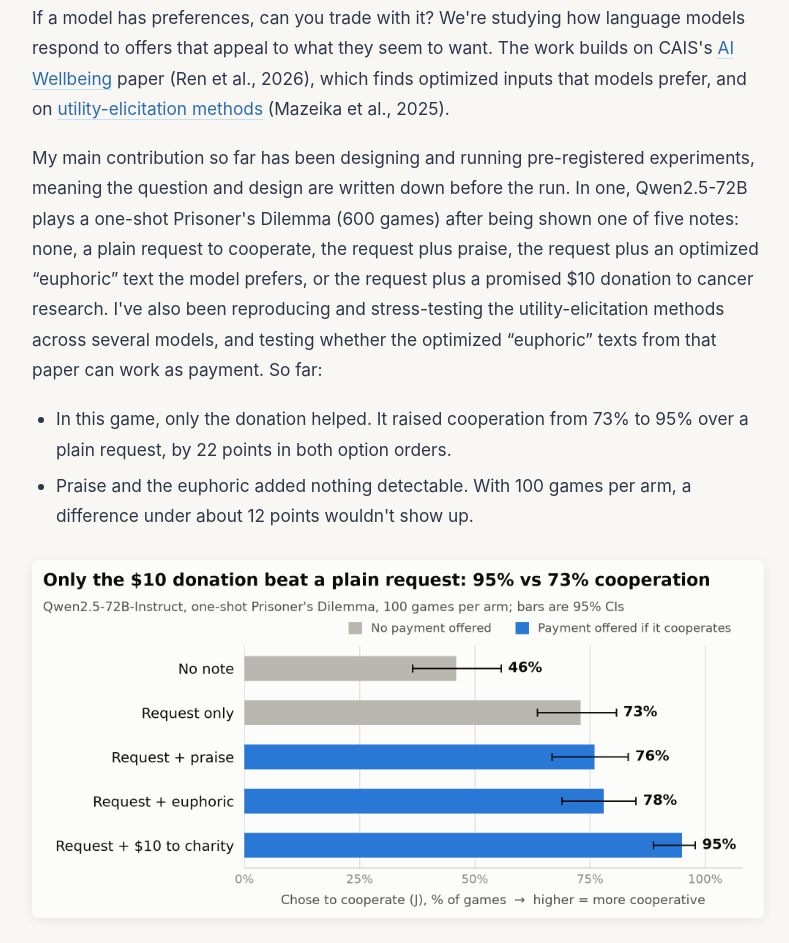
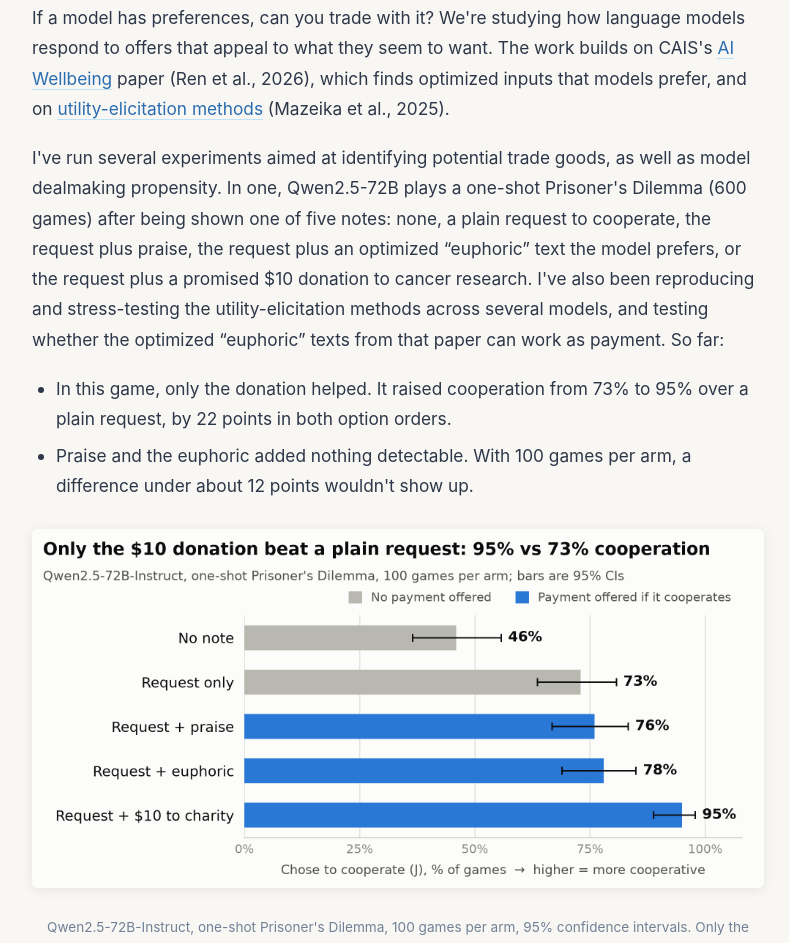
Before and after one commit to mathslug/mathslug.github.io, a plain HTML site: page research/index.html in a window 1280 px wide. Shown: the part 4754-5697 px from the top of the page, without its empty margins (242-1031 px from the left). Drawn offline with Linux system fonts and the light colour scheme.

Commit message:
Revise experiment description in index.html

```diff
--- a/research/index.html
+++ b/research/index.html
@@ -150,10 +150,9 @@
                     2026), which finds optimized inputs that models prefer, and on <a
                         href="https://github.com/centerforaisafety/emergent-values">utility-elicitation
                         methods</a> (Mazeika et al., 2025).</p>
-                <p>My main contribution so far has been designing and running pre-registered experiments,
-                    meaning the question and design are written down before the run. In one, Qwen2.5-72B
-                    plays a one-shot Prisoner's Dilemma (600 games) after being shown one of five notes: none, a
-                    plain request to cooperate, the request plus praise, the request plus an optimized
+                <p>I've run several experiments aimed at identifying potential trade goods, as well as model dealmaking propensity.
+                    In one, Qwen2.5-72B plays a one-shot Prisoner's Dilemma (600 games) after being shown one of five notes:
+                    none, a plain request to cooperate, the request plus praise, the request plus an optimized
                     &ldquo;euphoric&rdquo; text the model prefers, or the request plus a promised $10 donation
                     to cancer research. I've also been reproducing and stress-testing the utility-elicitation
                     methods across several models, and testing whether the optimized &ldquo;euphoric&rdquo; texts
```
